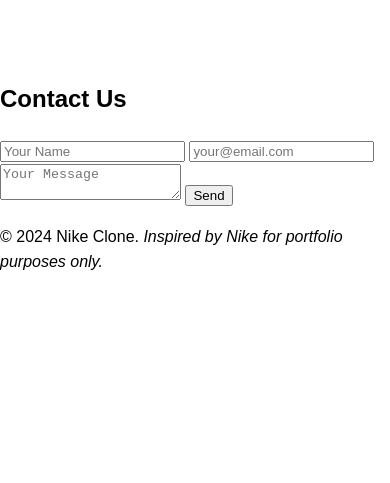
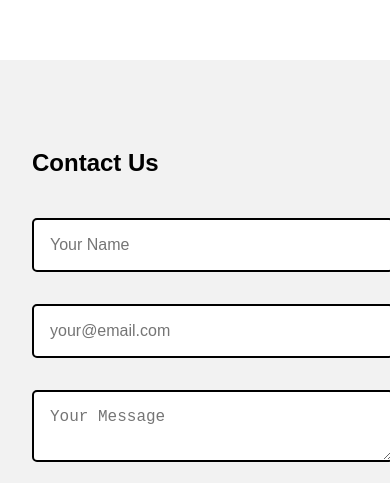
Before and after one commit to Bshes/Nike-project, a plain HTML site: page index.html in a window 390 px wide. Shown: the part 1481-1964 px from the top of the page. Before the commit the page ends 1772 px from the top, so only its background shows below. Drawn offline with nearby package versions, Linux system fonts and the light colour scheme.

Commit message:
Update styles.css

```diff
--- a/styles.css
+++ b/styles.css
@@ -182,4 +182,65 @@ body {
     background-size: 1000px 100%;
 }
 
-.dark-mode .product-card-place
+.dark-mode .product-card-placeholder {
+    background: #2a2a2a;
+}
+
+/* Contact Section */
+.contact {
+    padding: 4rem 2rem;
+    background: rgba(0,0,0,0.05);
+}
+
+.contact input,
+.contact textarea {
+    width: 100%;
+    max-width: 500px;
+    padding: 1rem;
+    margin: 1rem 0;
+    border: 2px solid var(--primary-color);
+    border-radius: 5px;
+    font-size: 1rem;
+}
+
+.contact button {
+    padding: 1rem 3rem;
+    background: var(--accent-color);
+    color: white;
+    border: none;
+    cursor: pointer;
+    font-size: 1.1rem;
+    border-radius: 5px;
+    transition: opacity 0.3s ease;
+}
+
+.contact button:hover {
+    opacity: 0.9;
+}
+
+/* Footer */
+footer {
+    text-align: center;
+    padding: 2rem;
+    background: var(--primary-color);
+    color: var(--secondary-color);
+}
+
+/* Responsive Design */
+@media (max-width: 768px) {
+    .hero h1 {
+        font-size: 2.5rem;
+    }
+
+    .hero span {
+        font-size: 1.5rem;
+    }
+
+    .product-grid {
+        grid-template-columns: 1fr;
+    }
+
+    .nav-links {
+        gap: 1rem;
+    }
+}
```
